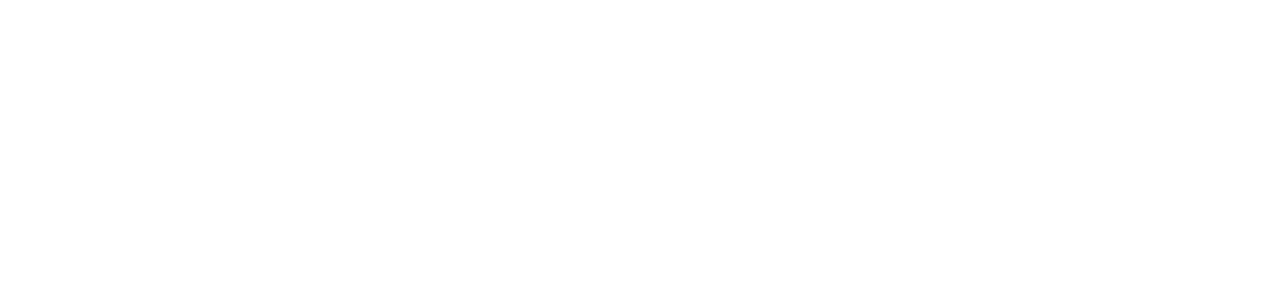
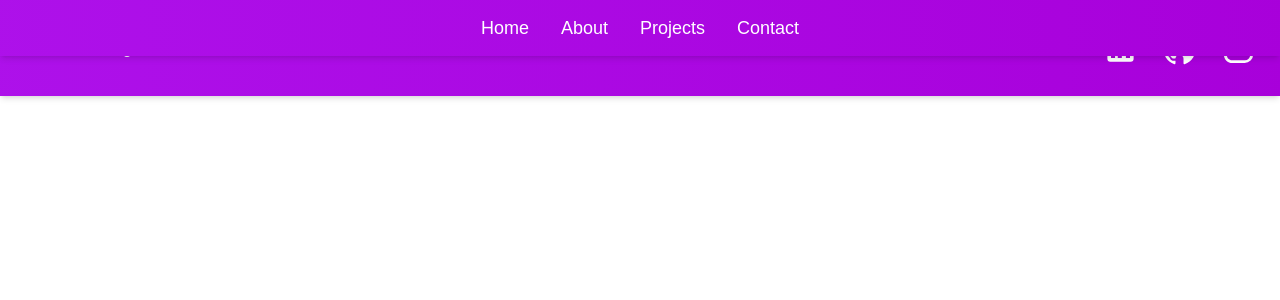
Before and after one commit to Seakerian/portfolio, a React (Create React App) app: page / in a window 1280 px wide. Shown: the top 300 px of the page. Built offline with nearby package versions, Linux system fonts and the light colour scheme.

Commit message:
added routing

```diff
--- a/src/App.js
+++ b/src/App.js
@@ -1,5 +1,18 @@
+import Footer from "./components/footer";
+import Header from "./components/header";
+import { Route, Routes } from "react-router-dom";
+import MainContent from "./components/main-content";
+
 function App() {
-  return <div></div>;
+  return (
+    <div>
+      <Header />
+      <Routes>
+        <Route path="/" element={<MainContent />} />
+      </Routes>
+      <Footer />
+    </div>
+  );
 }
 
 export default App;
```
